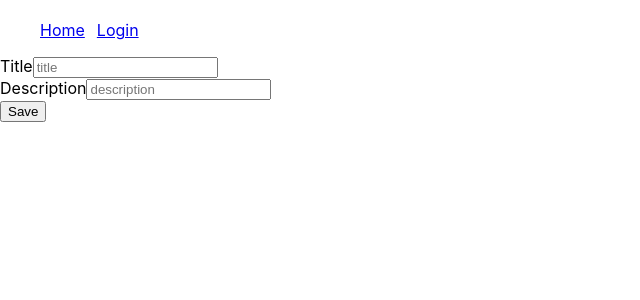
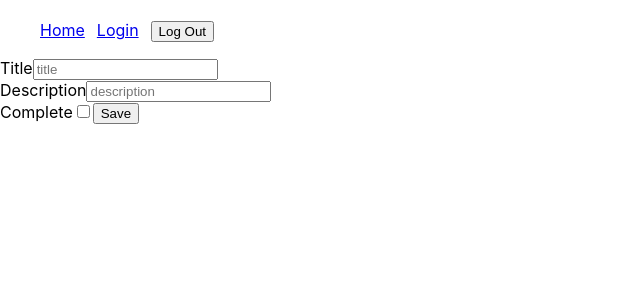
Before and after one commit to jimmytran411/todo-app-client, a React (Create React App) app: page /todo/new in a window 1280 px wide. Shown: the top 300 px of the page, without its empty margins (0-640 px from the left). Built offline with nearby package versions, Linux system fonts and the light colour scheme; sample sign-in values are in the browser's storage.

Commit message:
add edit, delete

```diff
--- a/src/App.css
+++ b/src/App.css
@@ -6,5 +6,3 @@ header ul {
 header ul li {
   padding: 4px 12px 0 0;
 }
-
-/* Login */
--- a/src/App.js
+++ b/src/App.js
@@ -1,10 +1,24 @@
-import { BrowserRouter as Router, Route, Link, Switch } from "react-router-dom";
+import {
+  BrowserRouter as Router,
+  Link,
+  Switch,
+  useHistory,
+} from "react-router-dom";
+import React from "react";
 import "./App.css";
 import { Todos } from "./Todos";
 import { Login } from "./Login";
-import { TodoForm } from "./TodoForm";
+import { CreateTodo } from "./CreateTodo";
+import { EditTodo } from "./EditTodo";
+import { PrivateRoute, PublicRoute } from "./Auth";
+import { logOut } from "./utils/auth";
 
 function App() {
+  let history = useHistory();
+  const onLogOutClick = () => {
+    logOut();
+    history.push("/user/login");
+  };
   return (
     <Router>
       <div className="App">
@@ -14,14 +28,31 @@ function App() {
               <Link to="/">Home</Link>
             </li>
             <li>
-              <Link to="/users/login">Login</Link>
+              <Link to="/user/login">Login</Link>
+            </li>
+            <li>
+              <button onClick={onLogOutClick}>Log Out</button>
             </li>
           </ul>
         </header>
         <Switch>
-          <Route exact path="/" component={Todos} />
-          <Route exact path="/users/login" component={Login}></Route>
-          <Route exact path="/todo/new" component={TodoForm}></Route>
+          <PrivateRoute exact path="/" component={Todos} />
+          <PublicRoute
+            exact
+            path="/user/login"
+            restricted={false}
+            component={Login}
+          />
+          <PrivateRoute
+            exact
+            path="/todo/new"
+            component={CreateTodo}
+          ></PrivateRoute>
+          <PrivateRoute
+            exact
+            path="/todo/:id"
+            component={EditTodo}
+          ></PrivateRoute>
         </Switch>
       </div>
     </Router>
--- /dev/null
+++ b/src/Auth.js
@@ -0,0 +1,29 @@
+import React from "react";
+import { Route, Redirect } from "react-router-dom";
+import { isLogin } from "./utils/auth";
+
+export const PrivateRoute = ({ component: Component, ...rest }) => {
+  return (
+    <Route
+      {...rest}
+      render={(props) =>
+        isLogin() ? <Component {...props} /> : <Redirect to="/signin" />
+      }
+    />
+  );
+};
+
+export const PublicRoute = ({ component: Component, restricted, ...rest }) => {
+  return (
+    <Route
+      {...rest}
+      render={(props) =>
+        isLogin() && restricted ? (
+          <Redirect to="/dashboard" />
+        ) : (
+          <Component {...props} />
+        )
+      }
+    />
+  );
+};
--- /dev/null
+++ b/src/CreateTodo.js
@@ -0,0 +1,41 @@
+import axios from "axios";
+import React, { useState } from "react";
+import { TodoForm } from "./TodoForm";
+import { config } from "./config";
+import { useHistory } from "react-router";
+
+export const CreateTodo = () => {
+  const [title, setTitle] = useState("");
+  const [description, setDescription] = useState("");
+  const [completed, setCompleted] = useState(false);
+  const history = useHistory();
+
+  const todoSubmit = () => {
+    axios
+      .post(
+        `${config.baseApi}/todo/new`,
+        { title, text: description, completed },
+        {
+          headers: {
+            "x-auth": localStorage.getItem("token"),
+          },
+        }
+      )
+      .then(history.push("/"))
+      .catch(console.error);
+  };
+
+  return (
+    <TodoForm
+      title={title}
+      changeTitle={(e) => setTitle(e.target.value)}
+      description={description}
+      changeDescription={(e) => setDescription(e.target.value)}
+      todoSubmit={todoSubmit}
+      setCompleted={() => {
+        setCompleted(!completed);
+      }}
+      completed={completed}
+    />
+  );
+};
--- /dev/null
+++ b/src/EditTodo.js
@@ -0,0 +1,74 @@
+import axios from "axios";
+import React, { useEffect, useState } from "react";
+import { TodoForm } from "./TodoForm";
+import { config } from "./config";
+import { useHistory } from "react-router";
+import { getToken } from "./utils/auth";
+
+export const EditTodo = () => {
+  const [title, setTitle] = useState("");
+  const [description, setDescription] = useState("");
+  const [completed, setCompleted] = useState();
+  const history = useHistory();
+  const idArr = window.location.href.split("/");
+  const id = idArr[idArr.length - 1];
+
+  useEffect(() => {
+    axios
+      .get(`${config.baseApi}/todo/${id}`)
+      .then((res) => {
+        let data = res.data.todo;
+        setTitle(data.title);
+        setDescription(data.text);
+        setCompleted(data.completed);
+      })
+      .catch(console.error);
+  }, [setTitle, setDescription, setCompleted]);
+
+  const submitTodo = () => {
+    axios
+      .patch(
+        `${config.baseApi}/todo/${id}`,
+        { title, text: description, completed, id },
+        {
+          headers: {
+            "x-auth": getToken(),
+          },
+        }
+      )
+      .then(history.push("/"))
+      .catch(console.error);
+  };
+
+  const onDeleteClick = () => {
+    axios
+      .delete(`${config.baseApi}/todo/${id}`, {
+        headers: {
+          "x-auth": getToken(),
+        },
+      })
+      .then((res) => {
+        history.push("/");
+        console.log(res);
+      })
+      .catch(console.error);
+  };
+
+  return (
+    <div>
+      <TodoForm
+        title={title}
+        changeTitle={(e) => setTitle(e.target.value)}
+        description={description}
+        changeDescription={(e) => setDescription(e.target.value)}
+        submitTodo={submitTodo}
+        setCompleted={() => {
+          setCompleted(!completed);
+          console.log(completed);
+        }}
+        completed={completed}
+      />
+      <button onClick={onDeleteClick}>Delete</button>
+    </div>
+  );
+};
--- a/src/Login.js
+++ b/src/Login.js
@@ -12,7 +12,7 @@ export const Login = () => {
 
   const loginRequest = () => {
     axios
-      .post(`${config.baseApi}/users/login`, {
+      .post(`${config.baseApi}/user/login`, {
         email,
         password,
       })
--- a/src/Todo.js
+++ b/src/Todo.js
@@ -12,7 +12,7 @@ export const Todo = ({ id, title, description, isCompleted, completedAt }) => {
         readOnly
       />
       <label htmlFor={description}>{description}</label>
-      <span>{completedAt}</span>
+      {completedAt ? <p>Completed at: {completedAt}</p> : ""}
     </div>
   );
 };
--- a/src/TodoForm.js
+++ b/src/TodoForm.js
@@ -1,32 +1,21 @@
-import React, { useState } from "react";
+import React from "react";
 
-export const TodoForm = () => {
-  const [title, setTitle] = useState("");
-  const [description, setDescription] = useState("");
-  const [isCompleted, setIsCompleted] = useState();
-  const [completedAt, setCompletedAt] = useState();
-
-  const todoSubmit = () => {
-    console.log("hello world");
-  };
-
-  const onCheck = () => {
-    if (isCompleted) {
-      setIsCompleted(false);
-      return true;
-    } else {
-      setIsCompleted(true);
-      return false;
-    }
-  };
-
+export const TodoForm = ({
+  submitTodo,
+  title,
+  description,
+  changeTitle,
+  changeDescription,
+  completed,
+  setCompleted,
+}) => {
   return (
     <div>
       <form
         className="todo-form"
         onSubmit={(e) => {
           e.preventDefault();
-          todoSubmit();
+          submitTodo();
         }}
       >
         <div className="form-input">
@@ -36,7 +25,7 @@ export const TodoForm = () => {
               id="title"
               value={title}
               placeholder="title"
-              onChange={(e) => setTitle(e.target.value)}
+              onChange={changeTitle}
             ></input>
           </label>
         </div>
@@ -48,11 +37,18 @@ export const TodoForm = () => {
               type="description"
               value={description}
               placeholder="description"
-              onChange={(e) => setDescription(e.target.value)}
+              onChange={changeDescription}
             ></input>
           </label>
         </div>
-        {/* <input type="checkbox" onChange={onCheck()} /> */}
+        <label htmlFor="completed">
+          Complete
+          <input
+            type="checkbox"
+            onChange={setCompleted}
+            defaultChecked={completed}
+          />
+        </label>
 
         <button className="login-btn">Save</button>
       </form>
--- a/src/Todos.js
+++ b/src/Todos.js
@@ -1,4 +1,3 @@
-import axios from "axios";
 import React, { useState, useEffect } from "react";
 import { Link } from "react-router-dom";
 import { getTodos } from "./resources";
@@ -27,14 +26,18 @@ export const Todos = () => {
           <h2>Loading ... </h2>
         ) : (
           todoList.map((data) => (
+            <div key={data._id}>
               <Todo
-              key={data._id}
                 id={data._id}
                 title={data.title}
                 description={data.text}
                 isCompleted={data.completed}
                 completedAt={data.completedAt}
-            />
+              />{" "}
+              <Link to={`/todo/${data._id}`}>
+                <button>Edit</button>
+              </Link>
+            </div>
           ))
         )}
       </div>
```
Also changed, not shown: .eslintrc.json. Lines whose indentation alone changed are shown as unchanged.
